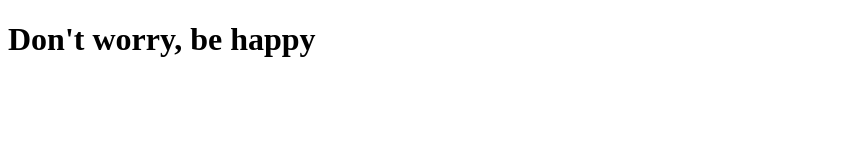
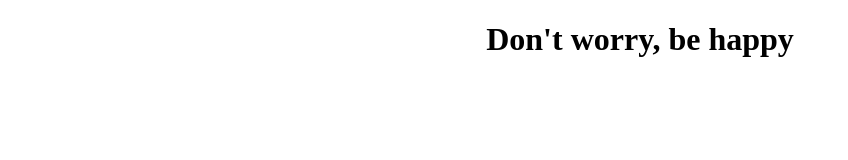
Before and after one commit to mod94/mod94.github.io, a plain HTML site: page index.html in a window 1280 px wide. Shown: the whole page, without its empty margins (0-848 px from the left). Drawn offline with Linux system fonts and the light colour scheme.

Commit message:
Update index.html

```diff
--- a/index.html
+++ b/index.html
@@ -4,6 +4,6 @@
 	<title>Don't worry</title>
 </head>
 <body>
-<h1>Don't worry, be happy</h1>
+<center><h1>Don't worry, be happy</h1></center>
 </body>
 </html>
```
